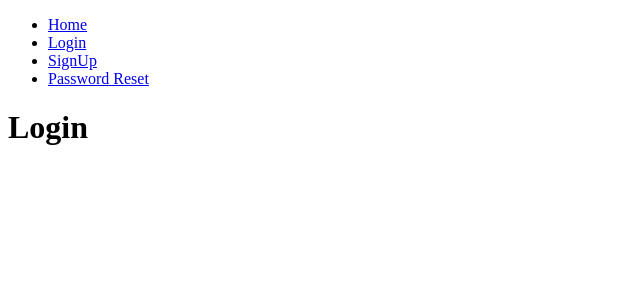
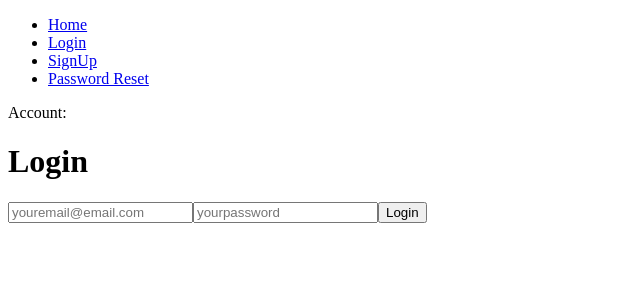
Before and after one commit to Rvjonh/TaskFrontend, a React (Vite) app: page /login in a window 1280 px wide. Shown: the top 300 px of the page, without its empty margins (0-640 px from the left). Built offline with nearby package versions, Linux system fonts and the light colour scheme.

Commit message:
feat: login

```diff
--- a/package.json
+++ b/package.json
@@ -1,7 +1,7 @@
 {
   "name": "frontend",
   "private": true,
-  "version": "0.0.2",
+  "version": "0.0.3",
   "type": "module",
   "scripts": {
     "dev": "vite",
--- /dev/null
+++ b/src/components/UserAccount/index.tsx
@@ -0,0 +1,12 @@
+import { useSelector } from 'react-redux';
+import { RootState } from '../../store/store';
+
+export function Account() {
+    const userLogged = useSelector((state: RootState) => state.login);
+
+    return (
+        <div>
+            <p>Account: {userLogged.correo}</p>
+        </div>
+    )
+}
--- /dev/null
+++ b/src/interfaces/errorsRequest.tsx
@@ -0,0 +1,3 @@
+export interface Errors {
+    [key: string]: string[];
+}
--- /dev/null
+++ b/src/interfaces/userAccount.tsx
@@ -0,0 +1,4 @@
+export interface UserAccount {
+    email: string;
+    password: string;
+}
--- a/src/routes/layout/index.tsx
+++ b/src/routes/layout/index.tsx
@@ -1,6 +1,7 @@
 import { Link, Outlet } from 'react-router-dom'
 
 import NavbarLink from './../../components/navbar'
+import { Account } from './../../components/UserAccount'
 
 export function Layout() {
   return (
@@ -8,6 +9,8 @@ export function Layout() {
 
       <NavbarLink />
 
+      <Account />
+
       <Outlet />
 
     </div>
--- a/src/routes/login/index.tsx
+++ b/src/routes/login/index.tsx
@@ -1,5 +1,62 @@
+import { useState } from 'react';
+import { useDispatch } from 'react-redux';
+import { loadUser } from './../../store/loginSlice';
+
+import { UserAccount } from '../../interfaces/userAccount';
+import { Errors } from '../../interfaces/errorsRequest';
+
+import TasksBackend from './../../services/tasksBackend';
+
 
 
 export default function LoginRoute() {
-    return <h1>Login</h1>
+    const dispatch = useDispatch();
+
+    const [userForm, setUserForm] = useState<UserAccount>({ email: "", password: "" });
+    const [errors, setErrors] = useState<Errors>()
+
+    const handleChangeForm = (e: any) => {
+        setUserForm({ ...userForm, [e.target.name]: e.target.value })
+    }
+
+    const handleLogin = (e: React.FormEvent<HTMLFormElement>) => {
+        e.preventDefault()
+        TasksBackend.login(userForm).then(res => {
+            if ('token' in res) {
+                console.log(res)
+                dispatch(loadUser({ 'correo': userForm.email, 'identificador': res.token }));
+            } else {
+                setErrors(res)
+            }
+        }).catch(err => {
+            setErrors(err)
+        })
+    }
+
+    return (
+        <div>
+            <h1>Login</h1>
+            <form onSubmit={handleLogin}>
+                <label htmlFor="email">
+                    <input type="email" name='email' value={userForm.email} onChange={handleChangeForm} placeholder='youremail@email.com' />
+                </label>
+                <label htmlFor="password">
+                    <input type="password" name='password' value={userForm.password} onChange={handleChangeForm} placeholder='yourpassword' />
+                </label>
+                <button type="submit">Login</button>
+            </form>
+            <div>
+                {errors && Object.entries(errors).map(([key, value]) => (
+                    <div key={key}>
+                        <h2>{key}</h2>
+                        <ul>
+                            {value.map((item) => (
+                                <li key={item}>{item}</li>
+                            ))}
+                        </ul>
+                    </div>
+                ))}
+            </div>
+        </div>
+    )
 }
--- /dev/null
+++ b/src/services/tasksBackend.tsx
@@ -0,0 +1,18 @@
+const APIEndpoint = "http://localhost:8000/api/v1"
+
+import { UserAccount } from './../interfaces/userAccount'
+
+class TasksBackend {
+
+    async login(data: UserAccount) {
+        return fetch(APIEndpoint + '/rest-auth/login/', {
+            method: "post",
+            headers: {
+                "Content-Type": "application/json"
+            },
+            body: JSON.stringify(data)
+        }).then(response => response.json())
+    }
+}
+
+export default new TasksBackend();
--- a/src/store/loginSlice.tsx
+++ b/src/store/loginSlice.tsx
@@ -1,15 +1,26 @@
 import { createSlice } from '@reduxjs/toolkit'
+
+export interface MyLoginState {
+    correo: string;
+    identificador: string;
+}
+
+let initialState: MyLoginState = {
+    correo: "",
+    identificador: "",
+};
 
 export const loginSlice = createSlice({
     name: 'login',
-    initialState: {
-        nombre: "",
-        correo: "",
-        identificador: ""
+    initialState,
+    reducers: {
+        loadUser(state, action) {
+            state.correo = action.payload.correo
+            state.identificador = action.payload.identificador
+        },
     },
-    reducers: {},
 })
 
-export const { } = loginSlice.actions
+export const { loadUser } = loginSlice.actions
 
 export default loginSlice.reducer
--- a/src/store/store.tsx
+++ b/src/store/store.tsx
@@ -4,10 +4,14 @@ import loginReducer from './loginSlice';
 import tasksReducer from './taskSlice';
 import historyReducer from './historySlice';
 
-export default configureStore({
+const store = configureStore({
     reducer: {
         login: loginReducer,
         tasks: tasksReducer,
         history: historyReducer,
     }
 })
+
+export type RootState = ReturnType<typeof store.getState>;
+
+export default store;
```
